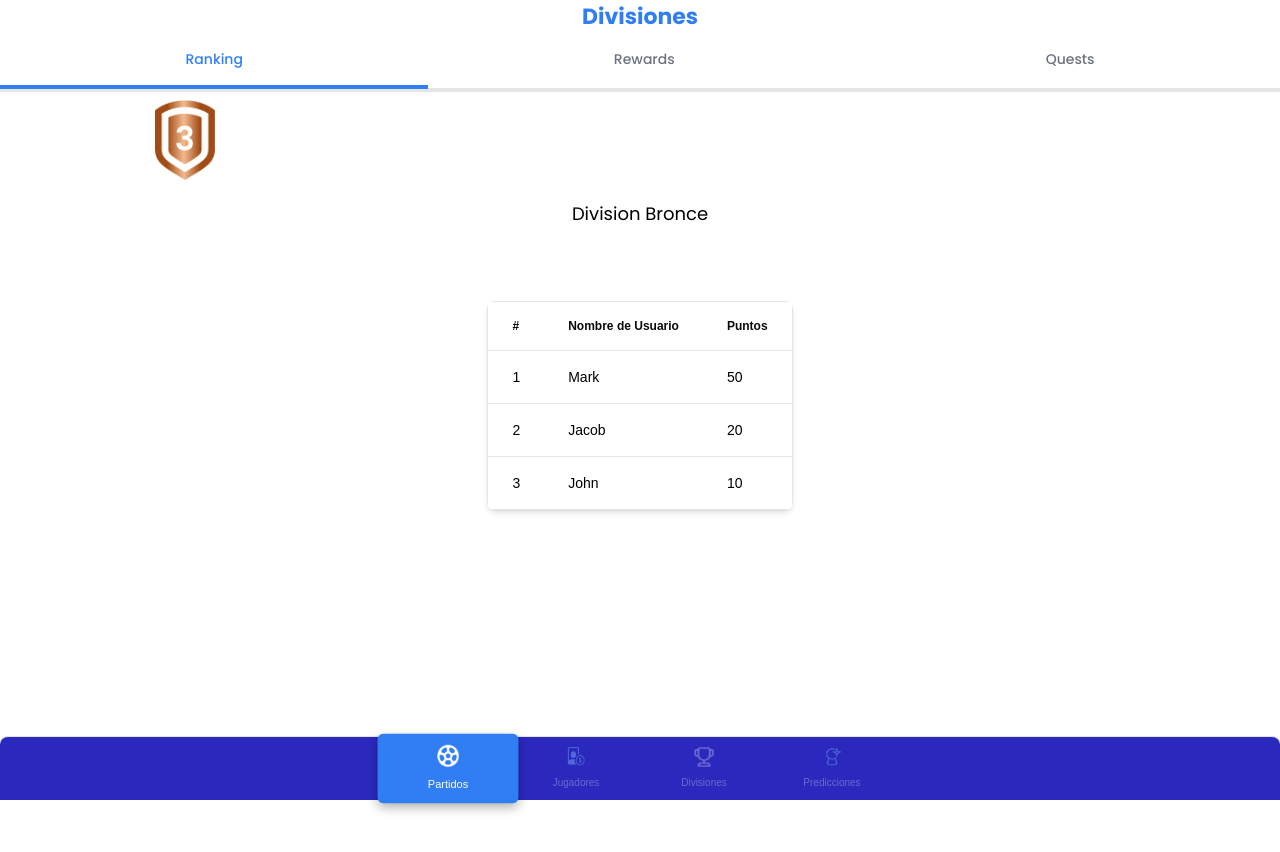
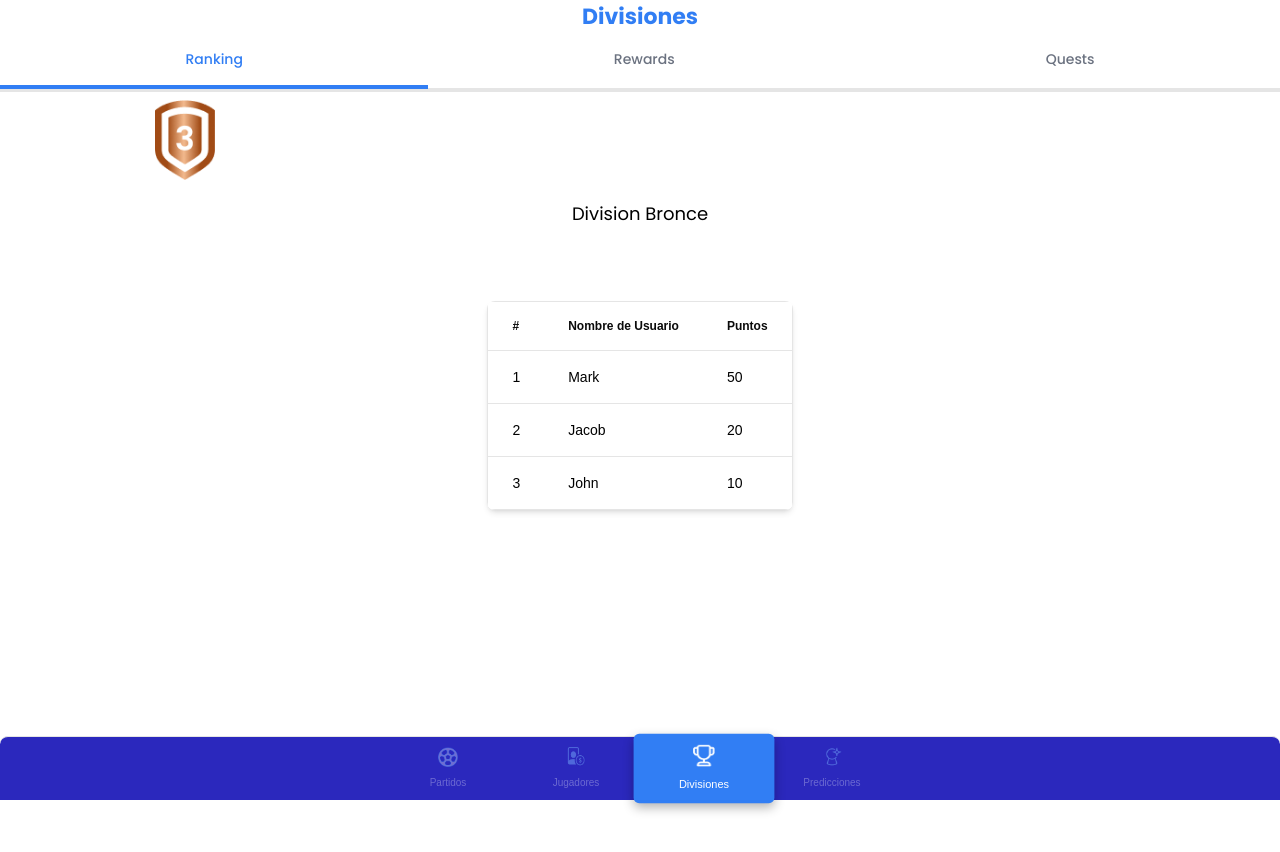
Before and after one commit to No-Country-simulation/h2-01-n-node-react, a Next.js app in the folder waki-front/: page /divisiones in a window 1280 px wide. Shown: the top 852 px of the page. Built offline with nearby package versions, Linux system fonts and the light colour scheme.

Commit message:
fix: setActiveIcon in routes pages

```diff
--- a/waki-front/app/components/MenuInferior/MenuInferior.tsx
+++ b/waki-front/app/components/MenuInferior/MenuInferior.tsx
@@ -1,5 +1,5 @@
 "use client";
-import React, { useState } from "react";
+import React, { useEffect, useState } from "react";
 import ScoutPlayers from "../../assets/Vector-2.png";
 import Partidos from "../../assets/Vector-1.png";
 import Divisiones from "../../assets/Vector1.png";
@@ -7,24 +7,31 @@ import Predicciones from "../../assets/predicciones.png";
 import PartidosActive from "../../assets/Vector12.png";
 import DivisionesActive from "../../assets/Vector.png";
 import Image from "next/image";
-import { useRouter } from 'next/navigation';
+import { usePathname, useRouter } from 'next/navigation';
 
 const MenuInferior = () => {
   const [activeIcon, setActiveIcon] = useState<string>("partidos");
   const router = useRouter();
+  const pathname = usePathname();
+
+  useEffect(() => {
+    if (pathname.includes('/divisiones')) {
+      setActiveIcon("divisiones");
+    } else if (pathname.includes('/partidos')) {
+      setActiveIcon("partidos");
+    } else {
+      setActiveIcon("scout");
+    }
+  }, [pathname]);
 
   const handleIconClick = (icon: string) => {
-    setActiveIcon(icon);
     if (icon === "divisiones") {
       router.push('/divisiones');
-      setActiveIcon("divisiones");
+    } else if (icon === "partidos") {
+      router.push('/partidos');
     }
-    if (icon==='partidos'){
-      router.push('/partidos')
-      setActiveIcon("partidos");
-    }
+    setActiveIcon(icon);
   };
-
   const isActive = (icon: string) => activeIcon === icon;
 
   return (
```
